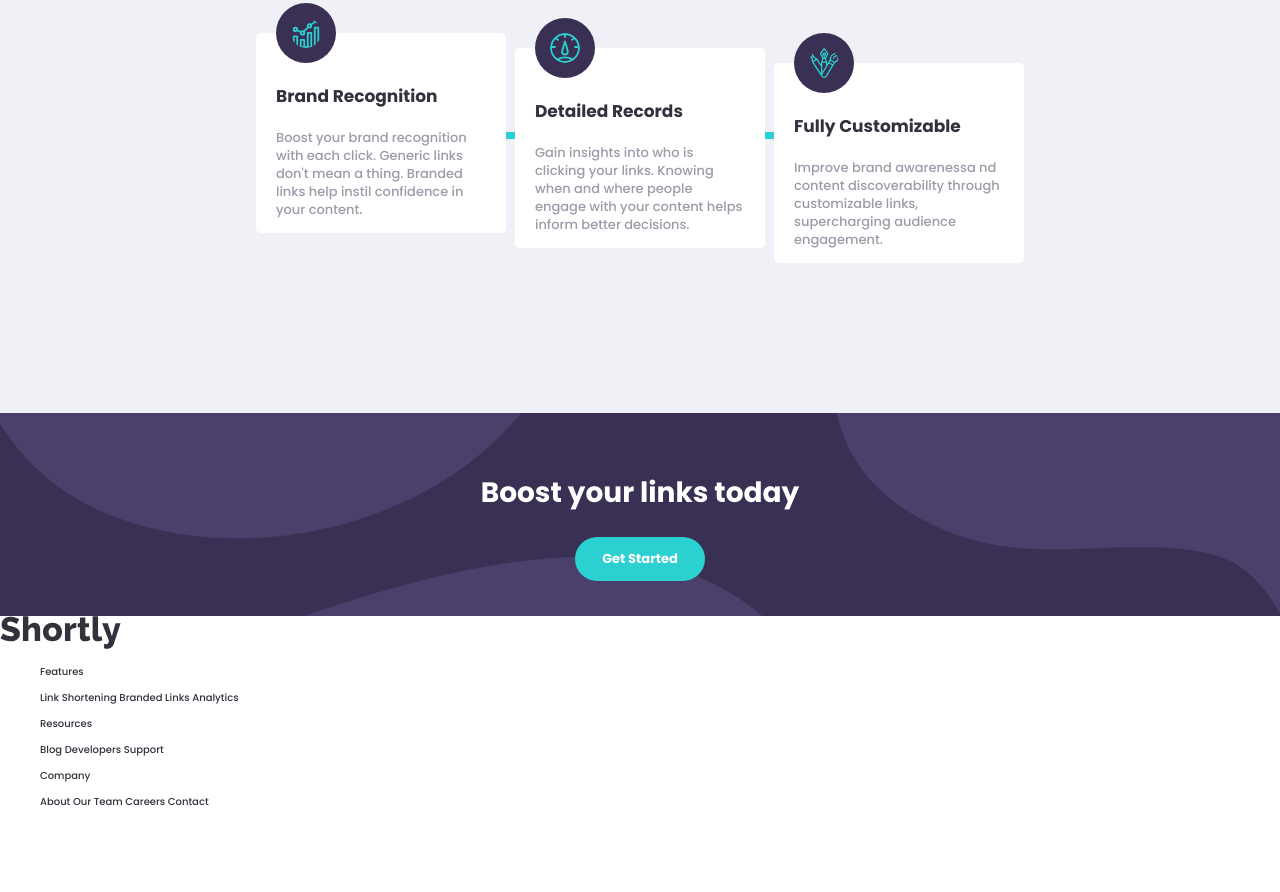
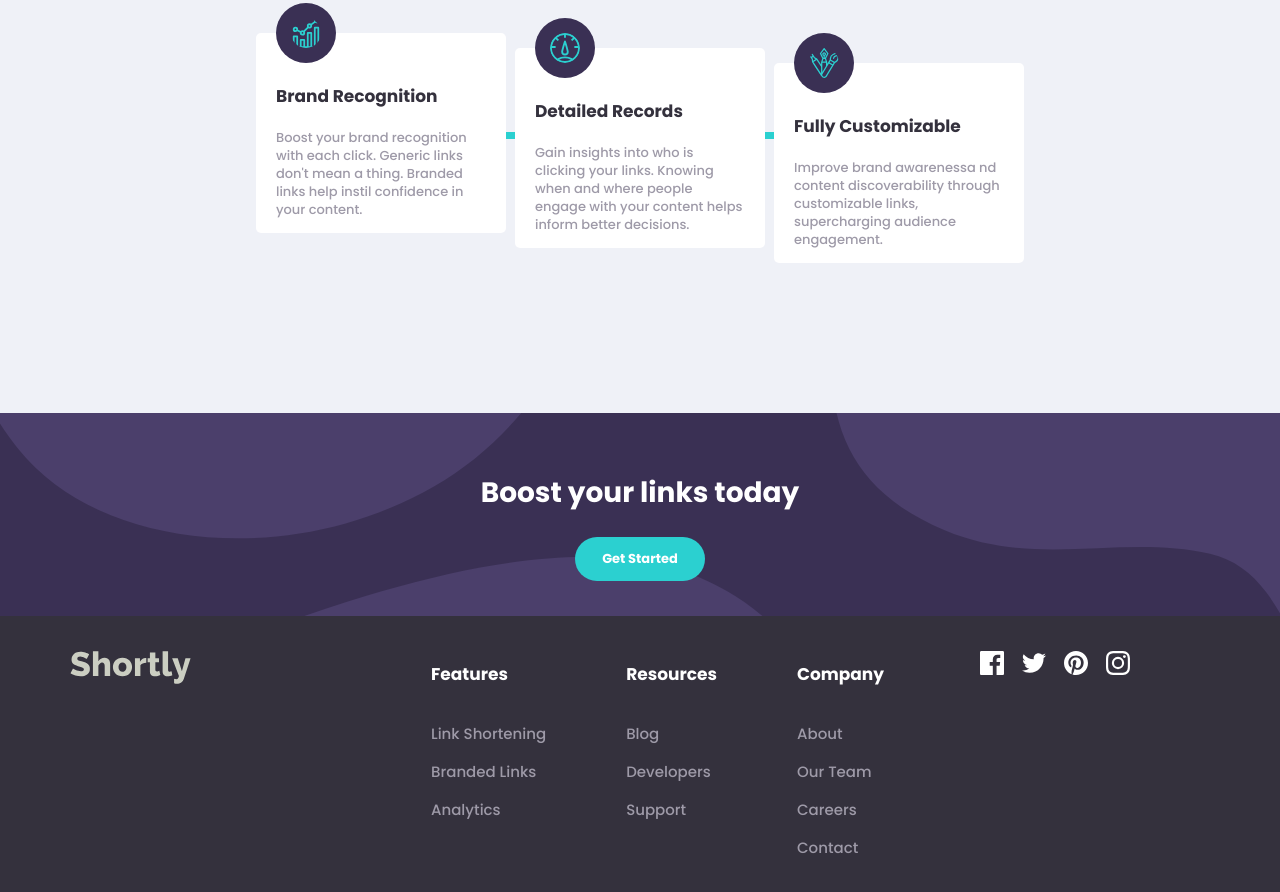
Before and after one commit to jakegodsall/url-shortening-frontend, a website: page index.html in a window 1280 px wide. Shown: the part 934-1826 px from the top of the page. Before the commit the page ends 1783 px from the top, so only its background shows below. Drawn offline with Linux system fonts and the light colour scheme.

Commit message:
styled footer layout component

```diff
--- a/index.html
+++ b/index.html
@@ -94,26 +94,46 @@
             <img src="assets/images/logo.svg" alt="shortly logo" class="footer__logo" />
             <nav class="footer__nav">
                 <ul class="footer__nav-list">
-                    <p href="#/" class="footer__nav-title">Features</p>
-                    <a href="#/" class="footer__nav-item">Link Shortening</a>
-                    <a href="#/" class="footer__nav-item">Branded Links</a>
-                    <a href="#/" class="footer__nav-item">Analytics</a>
+                    <li class="footer__nav-title">Features</li>
+                    <li class="footer__nav-item">
+                        <a href="#/">Link Shortening</a>
+                    </li>
+                    <li class="footer__nav-item">
+                        <a href="#/">Branded Links</a>
+                    </li>
+                    <li class="footer__nav-item">
+                        <a href="#/">Analytics</a>
+                    </li>
                 </ul>
                 <ul class="footer__nav-list">
-                    <p href="#/" class="footer__nav-title">Resources</p>
-                    <a href="#/" class="footer__nav-item">Blog</a>
-                    <a href="#/" class="footer__nav-item">Developers</a>
-                    <a href="#/" class="footer__nav-item">Support</a>
+                    <li class="footer__nav-title">Resources</li>
+                    <li class="footer__nav-item">
+                        <a href="#/">Blog</a>
+                    </li>
+                    <li class="footer__nav-item">
+                        <a href="#/">Developers</a>
+                    </li>
+                    <li class="footer__nav-item">
+                        <a href="#/">Support</a>
+                    </li>
                 </ul>
                 <ul class="footer__nav-list">
-                    <p href="#/" class="footer__nav-title">Company</p>
-                    <a href="#/" class="footer__nav-item">About</a>
-                    <a href="#/" class="footer__nav-item">Our Team</a>
-                    <a href="#/" class="footer__nav-item">Careers</a>
-                    <a href="#/" class="footer__nav-item">Contact</a>
+                    <li class="footer__nav-title">Company</li>
+                    <li class="footer__nav-item">
+                        <a href="#/">About</a>
+                    </li>
+                    <li class="footer__nav-item">
+                        <a href="#/">Our Team</a>
+                    </li>
+                    <li class="footer__nav-item">
+                        <a href="#/">Careers</a>
+                    </li>
+                    <li class="footer__nav-item">
+                        <a href="#/">Contact</a>
+                    </li>
                 </ul>
             </nav>
-            <div class="footer_socials">
+            <div class="footer__socials">
                 <a href="#/" class="footer__social">
                     <img
                         src="assets/images/icon-facebook.svg"
@@ -121,23 +141,27 @@
                         class="footer__social-image"
                     />
                 </a>
-                <a href="#/" class="footer__social"></a>
+                <a href="#/" class="footer__social">
                     <img
                         src="assets/images/icon-twitter.svg"
                         alt="twitter logo"
                         class="footer__social-image"
                     />
                 </a>
-                <a href="#/" class="footer__social"
-                    >
-                    <img src="assets/images/icon-pinterest.svg" alt="pinterest logo" class="footer__social-image"
-                />
-            </a>
-                <a href="#/" class="footer__social"
-                    >
-                    <img src="assets/images/icon-instagram.svg" alt="instagram logo" class="footer__social-image"
-                />
-            </a>
+                <a href="#/" class="footer__social">
+                    <img
+                        src="assets/images/icon-pinterest.svg"
+                        alt="pinterest logo"
+                        class="footer__social-image"
+                    />
+                </a>
+                <a href="#/" class="footer__social">
+                    <img
+                        src="assets/images/icon-instagram.svg"
+                        alt="instagram logo"
+                        class="footer__social-image"
+                    />
+                </a>
             </div>
         </footer>
     </body>
--- a/scss/layout/_footer.scss
+++ b/scss/layout/_footer.scss
@@ -1,2 +1,47 @@
+@use '../abstracts' as a;
+
 .footer {
+    background-color: a.$color-font-primary;
+    color: #fff;
+    display: flex;
+    align-items: center;
+    padding: 3.5rem 15rem 3.5rem 7rem;
+
+    &__logo {
+        filter: invert(100%);
+        align-self: flex-start;
+    }
+
+    &__nav {
+        margin-left: 20rem;
+        display: flex;
+        gap: 4rem;
+    }
+
+    &__nav-list {
+        display: flex;
+        flex-direction: column;
+        gap: 1.5rem;
+    }
+
+    &__nav-title {
+        font-weight: 700;
+        font-size: 1.7rem;
+        color: #fff;
+        margin-bottom: 2rem;
+    }
+
+    &__nav-item {
+        font-size: 1.5rem;
+        color: a.$color-font-secondary;
+    }
+
+    &__socials {
+        align-self: flex-start;
+
+        display: flex;
+        align-items: center;
+        gap: 1.8rem;
+        margin-left: auto;
+    }
 }
```
Also changed, not shown: css/main.css, 1 other file.
